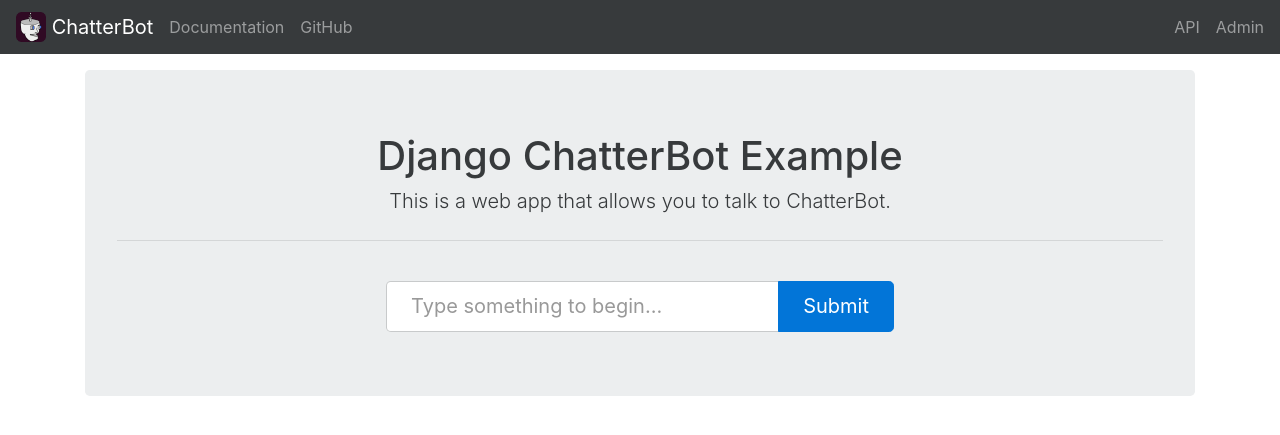
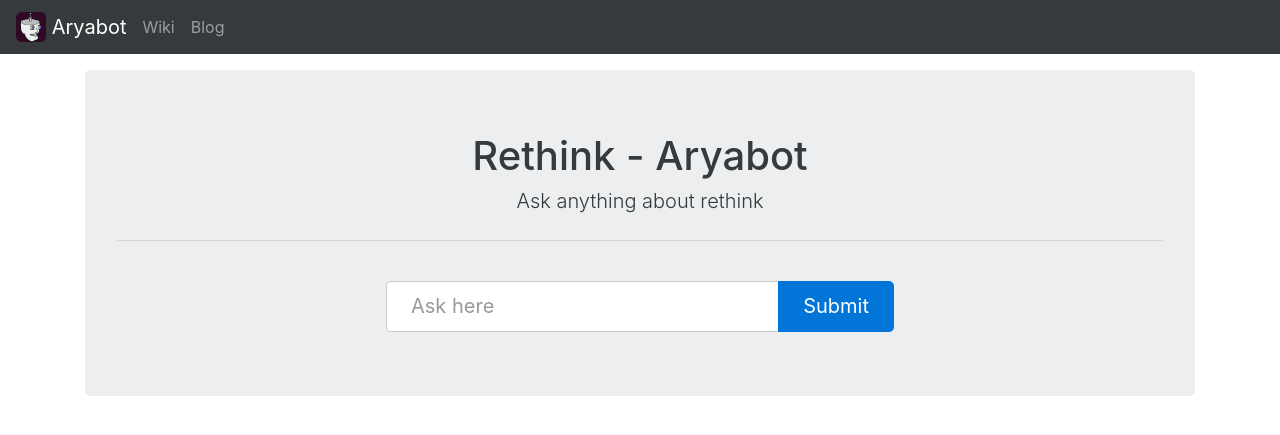
Before and after one commit to GopikrishnanSasikumar/Aryabot-Django, a Django app: page / in a window 1280 px wide. Shown: the top 435 px of the page. Run offline with Django 3.2, Linux system fonts and the light colour scheme; parts of the project's set-up code (start-up, migrations or seed data) failed here and were passed over; some libraries are stand-ins or nearby versions.

Commit message:
Changed template

```diff
--- a/aryabot/templates/app.html
+++ b/aryabot/templates/app.html
@@ -2,7 +2,7 @@
 <!doctype html>
 <html>
   <head>
-    <title>Django ChatterBot Example</title>
+    <title>Aryabot</title>
     <link rel="stylesheet" href="{% static 'css/bootstrap.css' %}"/>
     <link rel="stylesheet" href="{% static 'css/custom.css' %}"/>
   </head>
@@ -13,9 +13,9 @@
     <div class="container">
 
       <div class="jumbotron mt-1">
-        <h1 class="jumbotron-heading text-xs-center">Django ChatterBot Example</h1>
+        <h1 class="jumbotron-heading text-xs-center">Rethink - Aryabot</h1>
         <p class="lead text-xs-center">
-          This is a web app that allows you to talk to ChatterBot.
+          Ask anything about rethink
         </p>
 
         <hr class="my-2">
@@ -26,7 +26,7 @@
             </ul>
 
             <div class="input-group input-group-lg mt-1">
-              <input type="text" class="form-control js-text" placeholder="Type something to begin..."/>
+              <input type="text" class="form-control js-text" placeholder="Ask here"/>
               <span class="input-group-btn">
                 <button class="btn btn-primary js-say">Submit</button>
               </span>
--- a/aryabot/templates/nav.html
+++ b/aryabot/templates/nav.html
@@ -4,24 +4,24 @@
 
   <a class="navbar-brand" href="{% url 'main' %}">
     <img src="{% static 'img/chatterbot.png' %}" width="30" height="30" class="d-inline-block align-top" alt="ChatterBot">
-    ChatterBot
+    Aryabot
   </a>
 
   <ul class="nav navbar-nav">
     <li class="nav-item">
-      <a class="nav-link" href="http://chatterbot.readthedocs.io/en/stable/">Documentation</a>
+      <a class="nav-link" href="https://wiki.rethinkfoundation.in/Main_Page">Wiki</a>
     </li>
     <li class="nav-item">
-      <a class="nav-link" href="https://github.com/gunthercox/ChatterBot">GitHub</a>
+      <a class="nav-link" href="https://blog.rethinkfoundation.in/">Blog</a>
     </li>
   </ul>
 
-  <ul class="nav navbar-nav float-xs-right">
+  <!--<ul class="nav navbar-nav float-xs-right">
     <li class="nav-item">
       <a class="nav-link" href="{% url 'chatterbot:chatterbot' %}">API</a>
     </li>
     <li class="nav-item">
       <a class="nav-link" href="{% url 'admin:index' %}">Admin</a>
     </li>
-  </ul>
+  </ul> -->
 </nav>
```
